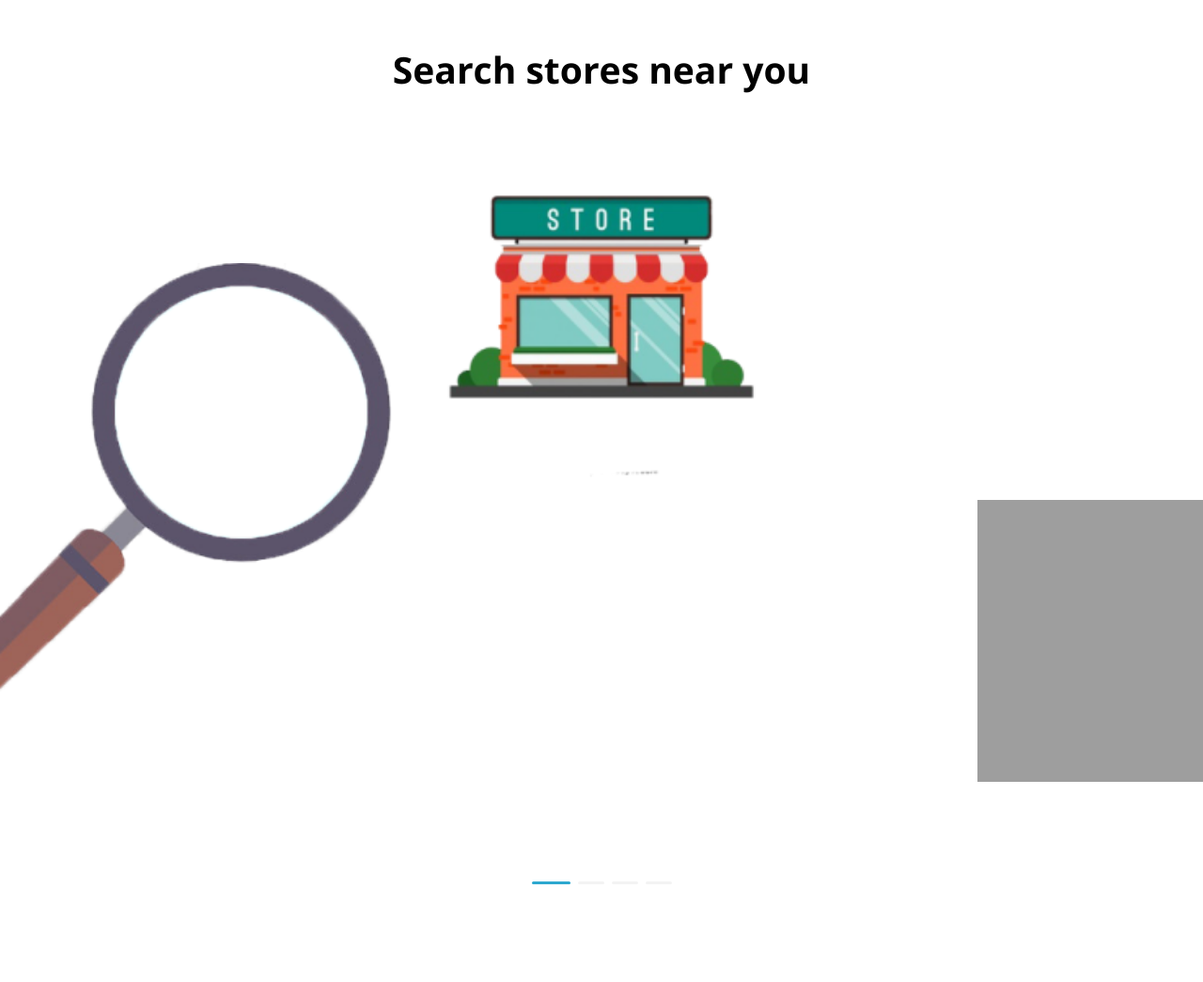
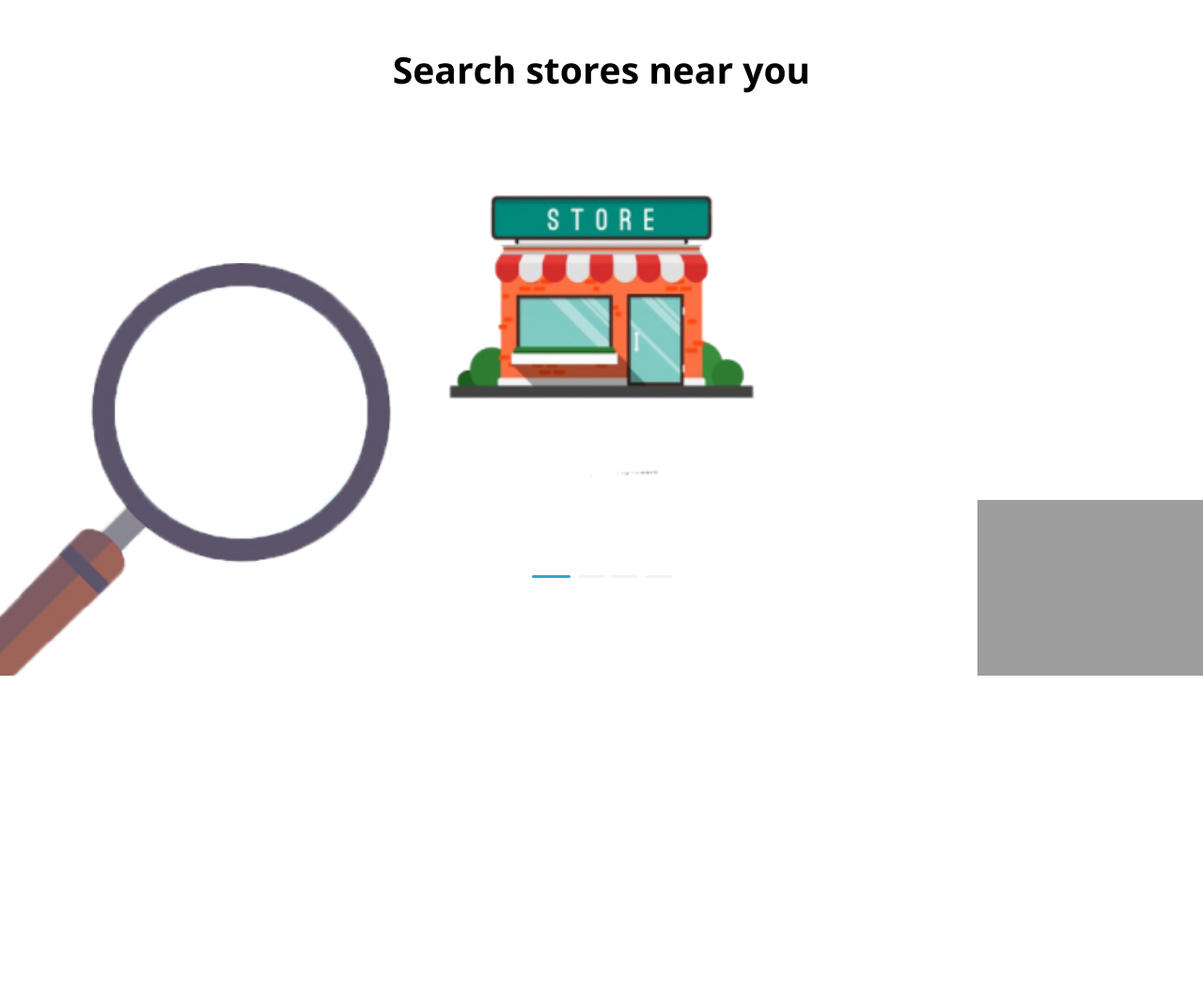
Before and after one commit to vishwaspuri/socors, a Django app: template main/templates/home.html in a window 1280 px wide. Shown: the part 63-1108 px from the top of the page at 94% size. After the commit the page ends 782 px from the top, so only its background shows below. Run offline with Django 3.2, Linux system fonts and the light colour scheme; the template is opened without the code that fills it, so the values that code supplies are empty; grey boxes are pictures that could not be loaded.

Commit message:
Update home.css

```diff
--- a/main/static/css/home.css
+++ b/main/static/css/home.css
@@ -2,6 +2,10 @@ body{
     margin: 0;
     height: 100vh;
     width: 100vw;
+}
+
+.swiper-container{
+    height: 90vh;
 }
 
 div.swiper-button-next{
```
